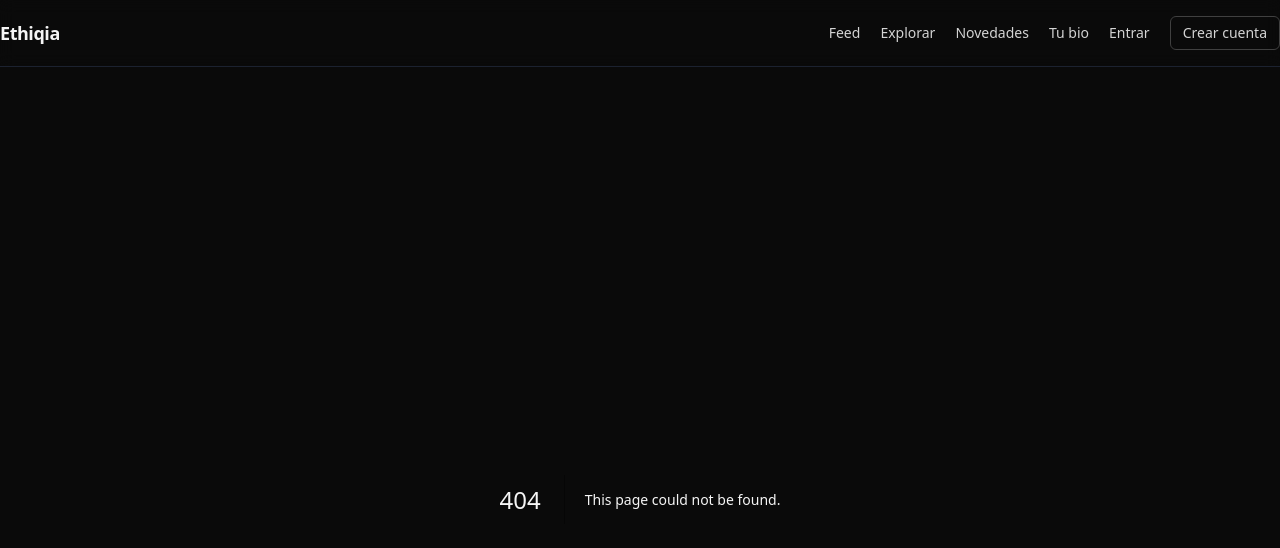
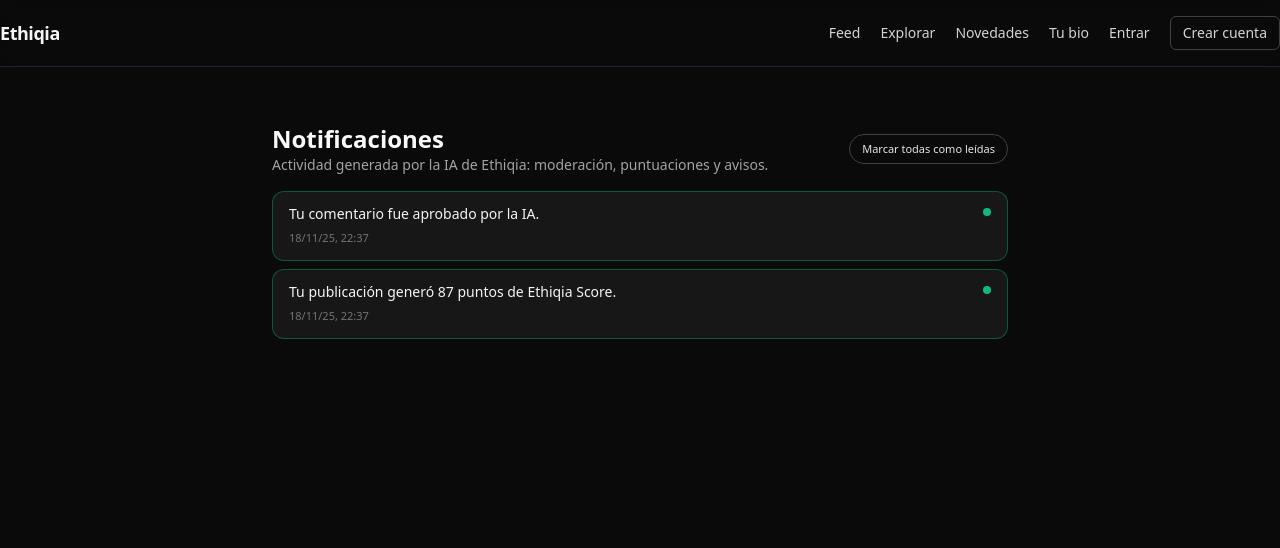
Before and after one commit to veletcosmetics/ethiqia-frontend, a Next.js app: page /notifications in a window 1280 px wide. Before the commit this address had no page. Shown: the top 548 px of the page. Built offline with nearby package versions, Linux system fonts and the light colour scheme.

Commit message:
Create page.tsx

```diff
--- /dev/null
+++ b/app/notifications/page.tsx
@@ -0,0 +1,78 @@
+'use client';
+
+import { useEffect, useState } from 'react';
+import {
+  EthiqiaNotification,
+  getNotifications,
+  markAllAsRead,
+} from '../../lib/notifications';
+
+export default function NotificationsPage() {
+  const [notifications, setNotifications] = useState<EthiqiaNotification[]>([]);
+
+  useEffect(() => {
+    if (typeof window === 'undefined') return;
+    setNotifications(getNotifications());
+  }, []);
+
+  const handleMarkAllRead = () => {
+    markAllAsRead();
+    setNotifications((prev) => prev.map((n) => ({ ...n, read: true })));
+  };
+
+  return (
+    <main className="min-h-[calc(100vh-64px)] bg-neutral-950 text-neutral-50">
+      <section className="max-w-3xl mx-auto px-4 py-6 space-y-4">
+        <header className="flex items-center justify-between gap-3 flex-wrap">
+          <div>
+            <h1 className="text-2xl font-semibold">Notificaciones</h1>
+            <p className="text-sm text-neutral-400">
+              Actividad generada por la IA de Ethiqia: moderación, puntuaciones y avisos.
+            </p>
+          </div>
+          <button
+            type="button"
+            onClick={handleMarkAllRead}
+            className="text-[11px] rounded-full border border-neutral-700 px-3 py-1.5 text-neutral-200 hover:border-emerald-400 hover:text-emerald-300"
+          >
+            Marcar todas como leídas
+          </button>
+        </header>
+
+        <section className="space-y-2">
+          {notifications.length === 0 && (
+            <p className="text-sm text-neutral-500">
+              No tienes notificaciones por ahora. Tu actividad está tranquila.
+            </p>
+          )}
+
+          {notifications.map((notif) => (
+            <article
+              key={notif.id}
+              className={`rounded-xl border px-4 py-3 text-sm ${
+                notif.read
+                  ? 'border-neutral-800 bg-neutral-900/60'
+                  : 'border-emerald-600/50 bg-neutral-900'
+              }`}
+            >
+              <div className="flex items-start justify-between gap-3">
+                <div>
+                  <p className="text-neutral-100">{notif.message}</p>
+                  <p className="mt-1 text-[11px] text-neutral-500">
+                    {new Date(notif.createdAt).toLocaleString('es-ES', {
+                      dateStyle: 'short',
+                      timeStyle: 'short',
+                    })}
+                  </p>
+                </div>
+                {!notif.read && (
+                  <span className="mt-1 h-2 w-2 rounded-full bg-emerald-500" />
+                )}
+              </div>
+            </article>
+          ))}
+        </section>
+      </section>
+    </main>
+  );
+}
```
